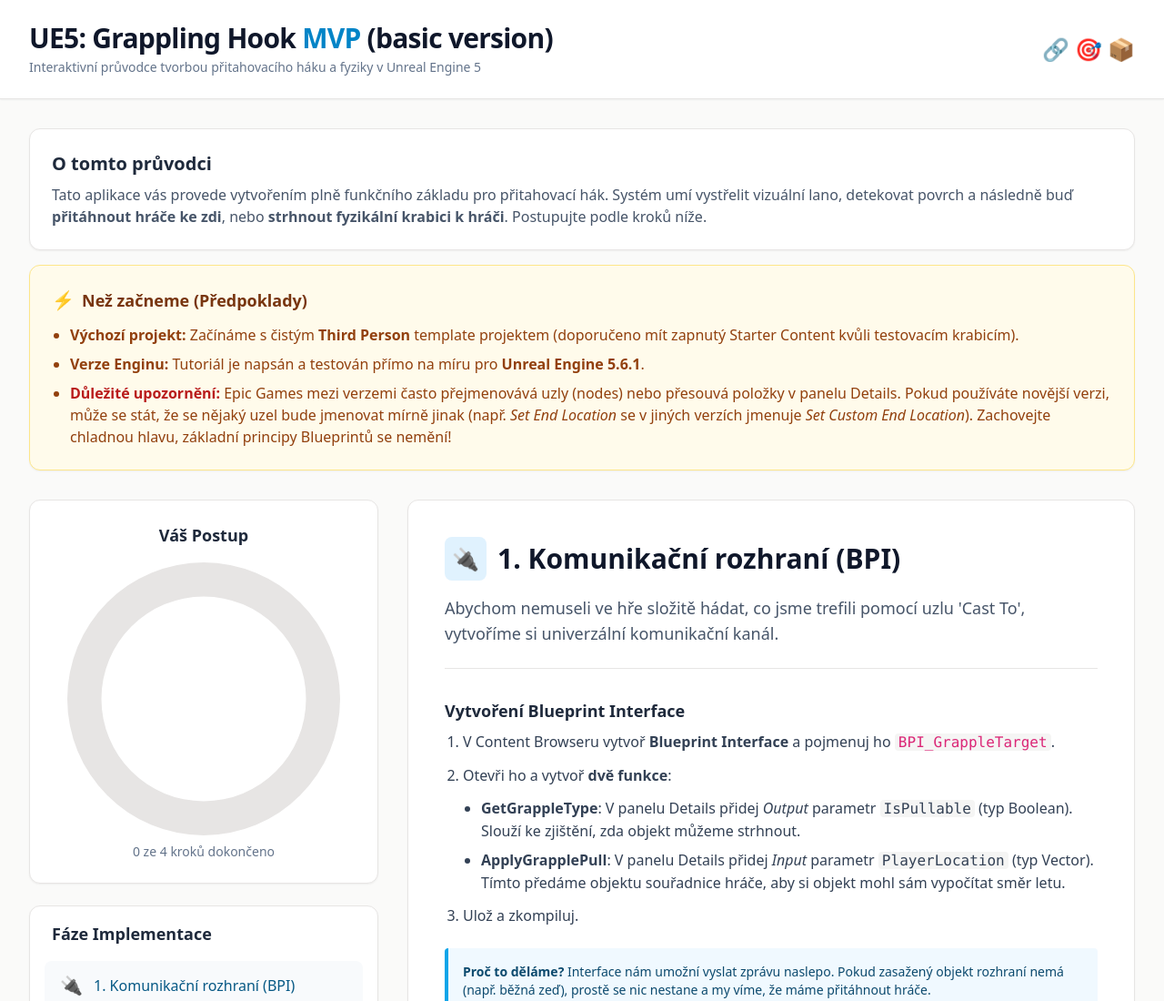
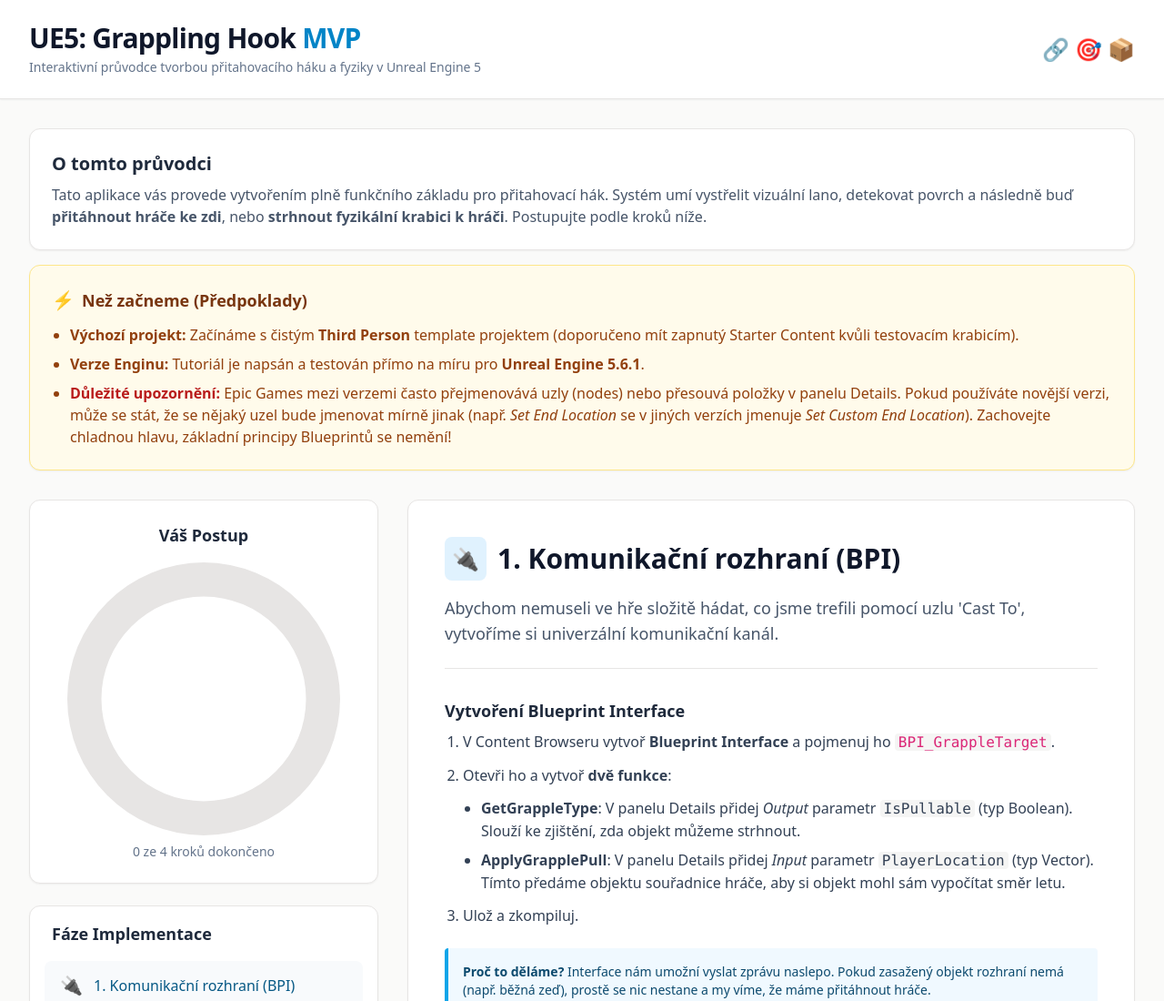
Before and after one commit to seky728/ctrl-think-tutorials, a plain HTML site: page grappling_hook_interactive_guide.html in a window 1280 px wide. Shown: the top 1100 px of the page at 91% size. Drawn offline with nearby package versions, Linux system fonts and the light colour scheme.

Commit message:
feat: edited text

```diff
--- a/grappling_hook_interactive_guide.html
+++ b/grappling_hook_interactive_guide.html
@@ -44,7 +44,7 @@
     <header class="bg-white shadow-sm border-b border-stone-200 py-6 sticky top-0 z-10">
         <div class="max-w-7xl mx-auto px-4 sm:px-6 lg:px-8 flex justify-between items-center">
             <div>
-                <h1 class="text-3xl font-extrabold text-slate-900 tracking-tight">UE5: Grappling Hook <span class="text-sky-600">MVP</span> (basic version)</h1>
+                <h1 class="text-3xl font-extrabold text-slate-900 tracking-tight">UE5: Grappling Hook <span class="text-sky-600">MVP</span></h1>
                 <p class="mt-1 text-sm text-slate-500">Interaktivní průvodce tvorbou přitahovacího háku a fyziky v Unreal Engine 5</p>
             </div>
             <div class="hidden md:flex space-x-2 text-2xl">
```
